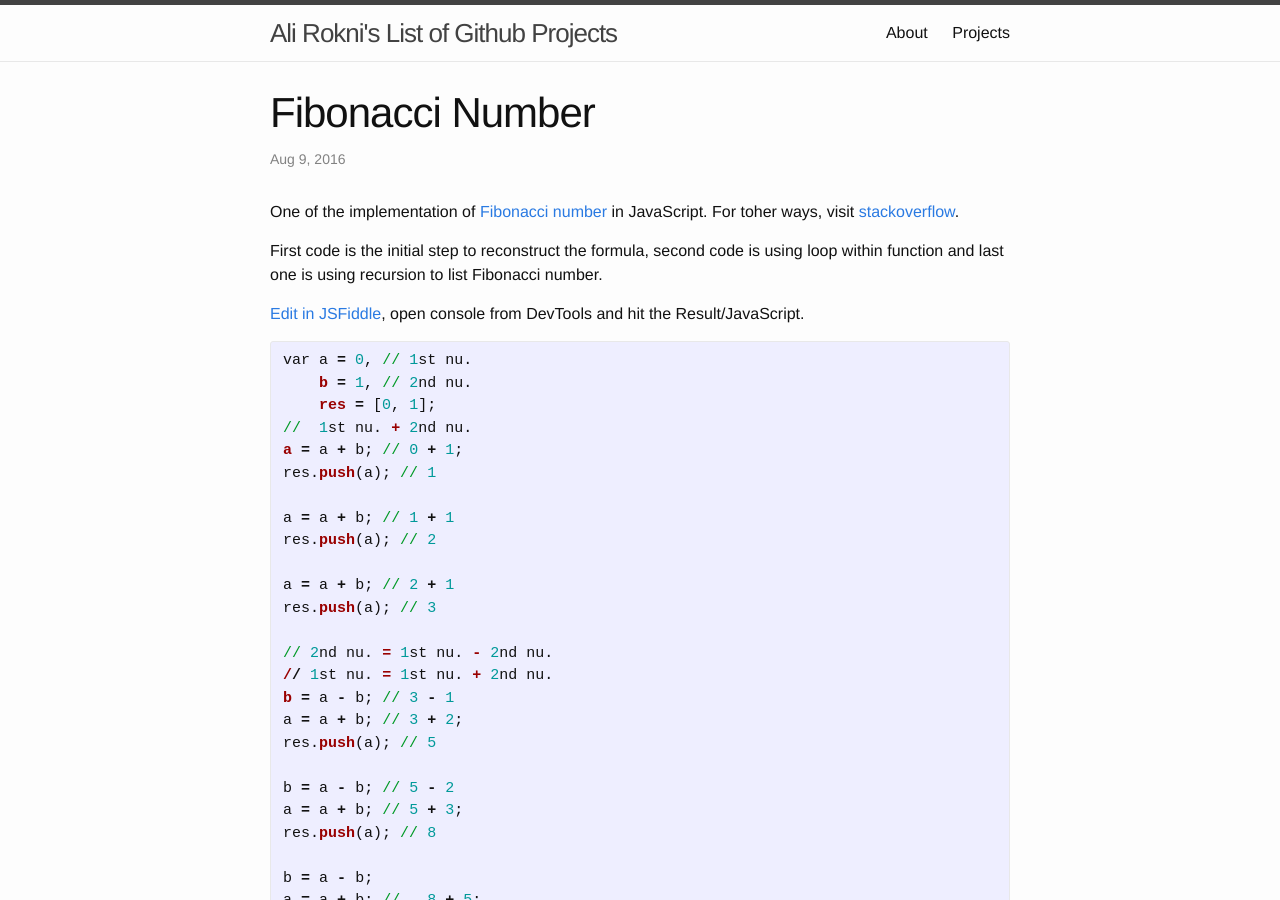
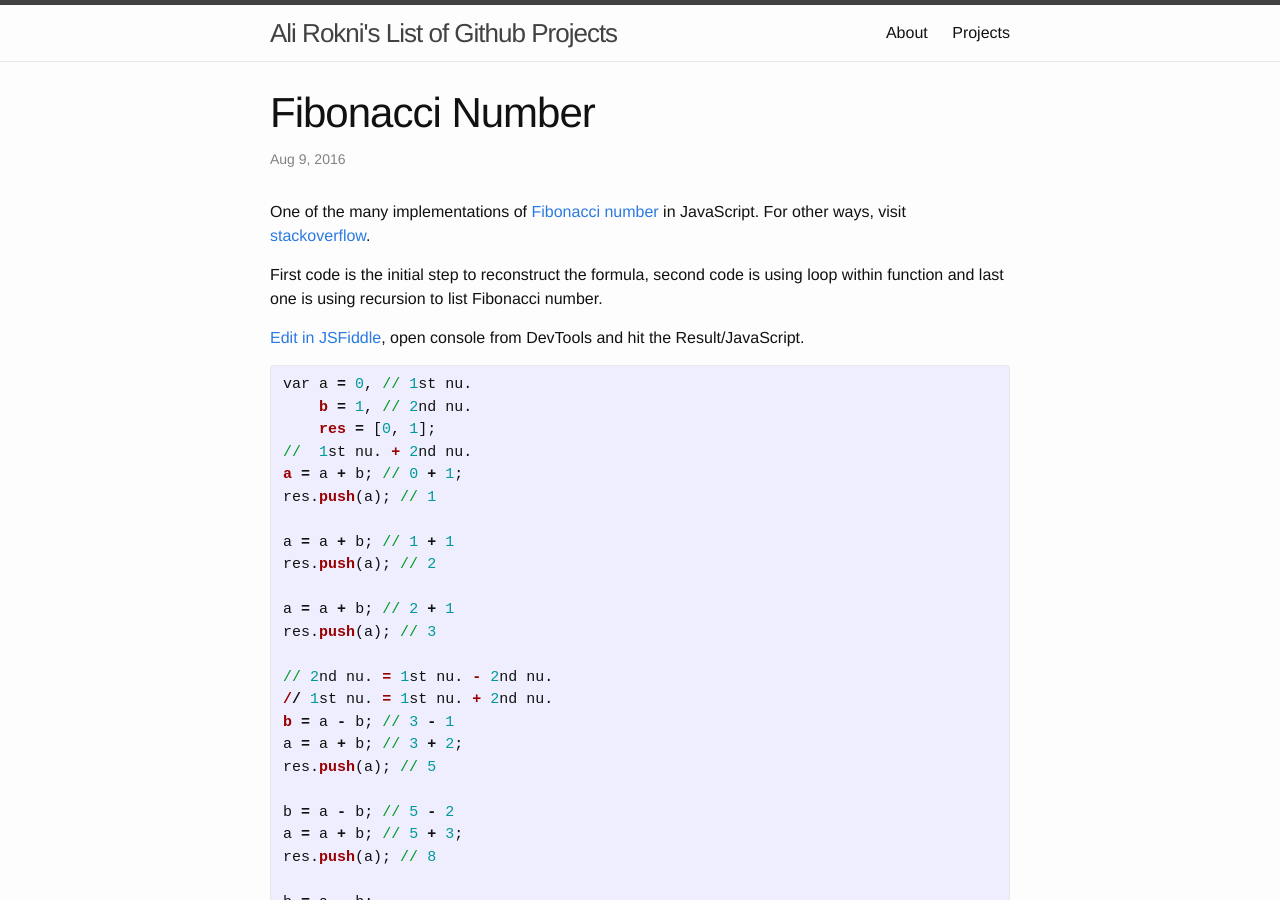
Before and after one commit to alirokni/alirokni.github.io, a Jekyll site: the page built from _posts/2016-08-08-fibonacci.markdown, in a window 1280 px wide and 900 px high. Built offline with Jekyll 4.4.1, drawn with Linux system fonts in a browser that asks for light colours.

Commit message:
Update 2016-08-08-fibonacci.markdown
fixed typo

```diff
--- a/_posts/2016-08-08-fibonacci.markdown
+++ b/_posts/2016-08-08-fibonacci.markdown
@@ -5,7 +5,7 @@ date:   2016-08-08 23:00:00 -0700
 categories: Code Snippet
 ---
 
-One of the implementation of [Fibonacci number][fibonacci-wiki]{:target="_blank"} in JavaScript. For toher ways, visit [stackoverflow][stackoverflow]{:target="_blank"}.
+One of the many implementations of [Fibonacci number][fibonacci-wiki]{:target="_blank"} in JavaScript. For other ways, visit [stackoverflow][stackoverflow]{:target="_blank"}.
 
 First code is the initial step to reconstruct the formula, second code is using loop within function and last one is using recursion to list Fibonacci number.
 
```
